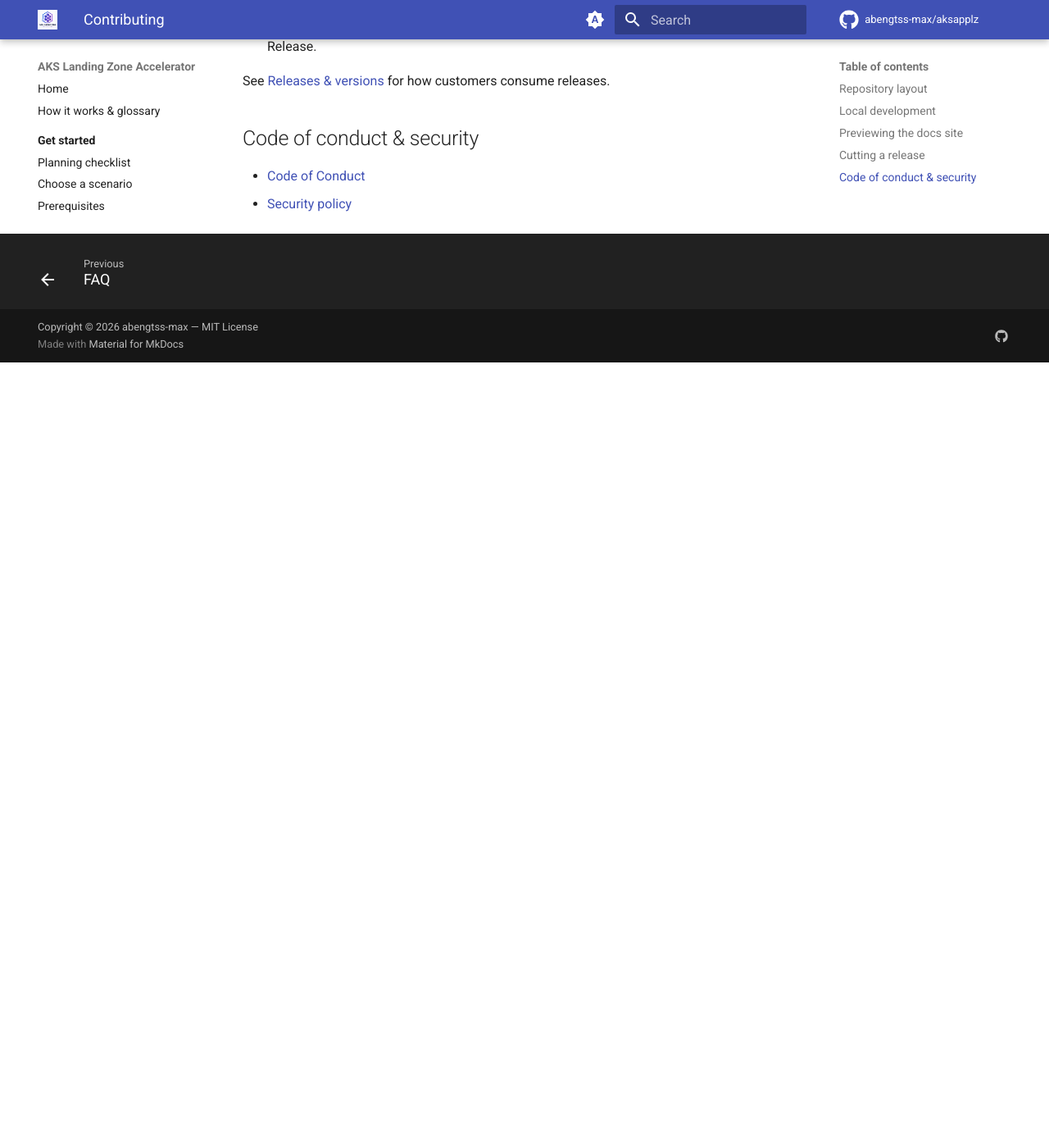
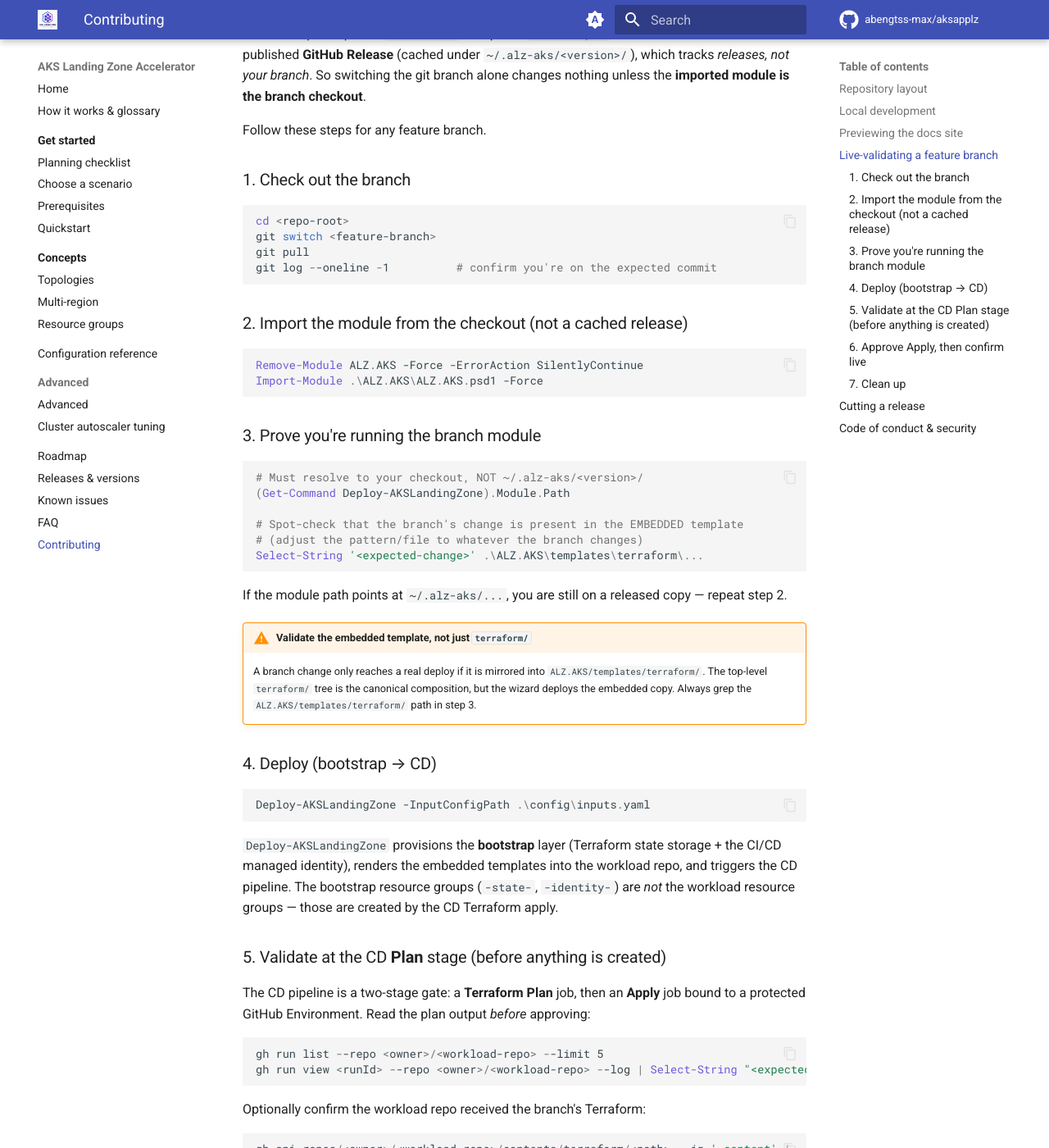
Before and after one commit to abengtss-max/aksapplz, an MkDocs documentation site: the page built from docs/contributing.md, in a window 1280 px wide and 1400 px high, scrolled down 1380 px. Shown: the whole window at 82% size. Built offline with MkDocs 1.6.1 and Material for MkDocs 9.7.7, drawn with Linux system fonts in a browser that asks for light colours; comment, search, counter and statistics services are not loaded; before the commit the page ends 1822 px from its top, so only the background shows below that; some of the changed text lies outside the part shown.

Commit message:
docs(contributing): add standard live-validation workflow for feature branches (#40)

````diff
--- a/docs/contributing.md
+++ b/docs/contributing.md
@@ -39,6 +39,102 @@ mkdocs serve
 
 Then open <http://127.0.0.1:8000>. The site auto-deploys to GitHub Pages on merge to `main`.
 
+## Live-validating a feature branch
+
+Before a feature branch is merged and released, validate it with a **real deployment** from the
+branch. The critical gotcha: `Deploy-AKSLandingZone` comes from the `ALZ.AKS` **module**, and the
+wizard renders Terraform from the module's *embedded* `ALZ.AKS/templates/terraform` — **not** from
+the repo's top-level `terraform/`. The public `install.ps1` installs the module from a published
+**GitHub Release** (cached under `~/.alz-aks/<version>/`), which tracks *releases, not your branch*.
+So switching the git branch alone changes nothing unless the **imported module is the branch
+checkout**.
+
+Follow these steps for any feature branch.
+
+### 1. Check out the branch
+
+```powershell
+cd <repo-root>
+git switch <feature-branch>
+git pull
+git log --oneline -1          # confirm you're on the expected commit
+```
+
+### 2. Import the module from the checkout (not a cached release)
+
+```powershell
+Remove-Module ALZ.AKS -Force -ErrorAction SilentlyContinue
+Import-Module .\ALZ.AKS\ALZ.AKS.psd1 -Force
+```
+
+### 3. Prove you're running the branch module
+
+```powershell
+# Must resolve to your checkout, NOT ~/.alz-aks/<version>/
+(Get-Command Deploy-AKSLandingZone).Module.Path
+
+# Spot-check that the branch's change is present in the EMBEDDED template
+# (adjust the pattern/file to whatever the branch changes)
+Select-String '<expected-change>' .\ALZ.AKS\templates\terraform\...
+```
+
+If the module path points at `~/.alz-aks/...`, you are still on a released copy — repeat step 2.
+
+!!! warning "Validate the embedded template, not just `terraform/`"
+    A branch change only reaches a real deploy if it is mirrored into
+    `ALZ.AKS/templates/terraform/`. The top-level `terraform/` tree is the canonical composition,
+    but the wizard deploys the embedded copy. Always grep the `ALZ.AKS/templates/terraform/` path
+    in step 3.
+
+### 4. Deploy (bootstrap → CD)
+
+```powershell
+Deploy-AKSLandingZone -InputConfigPath .\config\inputs.yaml
+```
+
+`Deploy-AKSLandingZone` provisions the **bootstrap** layer (Terraform state storage + the CI/CD
+managed identity), renders the embedded templates into the workload repo, and triggers the CD
+pipeline. The bootstrap resource groups (`-state-`, `-identity-`) are *not* the workload resource
+groups — those are created by the CD Terraform apply.
+
+### 5. Validate at the CD **Plan** stage (before anything is created)
+
+The CD pipeline is a two-stage gate: a **Terraform Plan** job, then an **Apply** job bound to a
+protected GitHub Environment. Read the plan output *before* approving:
+
+```powershell
+gh run list --repo <owner>/<workload-repo> --limit 5
+gh run view <runId> --repo <owner>/<workload-repo> --log | Select-String "<expected-plan-change>"
+```
+
+Optionally confirm the workload repo received the branch's Terraform:
+
+```powershell
+gh api repos/<owner>/<workload-repo>/contents/terraform/<path> --jq '.content' |
+  % { [Text.Encoding]::UTF8.GetString([Convert]::FromBase64String($_)) } |
+  Select-String '<expected-change>'
+```
+
+### 6. Approve Apply, then confirm live
+
+```powershell
+az group list --query "[?starts_with(name,'rg-<prefix>')].name" -o tsv
+az resource list -g <rg> --query "[].{n:name,t:type}" -o table
+```
+
+Then run the branch-specific functional checks (cluster health, the feature under test, teardown
+behaviour). Record the result on the tracking issue so the branch has an auditable validation
+before merge.
+
+### 7. Clean up
+
+```powershell
+# Tear down the test environment when done
+Deploy-AKSLandingZone -InputConfigPath .\config\inputs.yaml -Action destroy -AutoApprove
+```
+
+Only after a branch passes this live validation should it be merged and released.
+
 ## Cutting a release
 
 1. Bump `ModuleVersion` in `ALZ.AKS/ALZ.AKS.psd1`.
````
